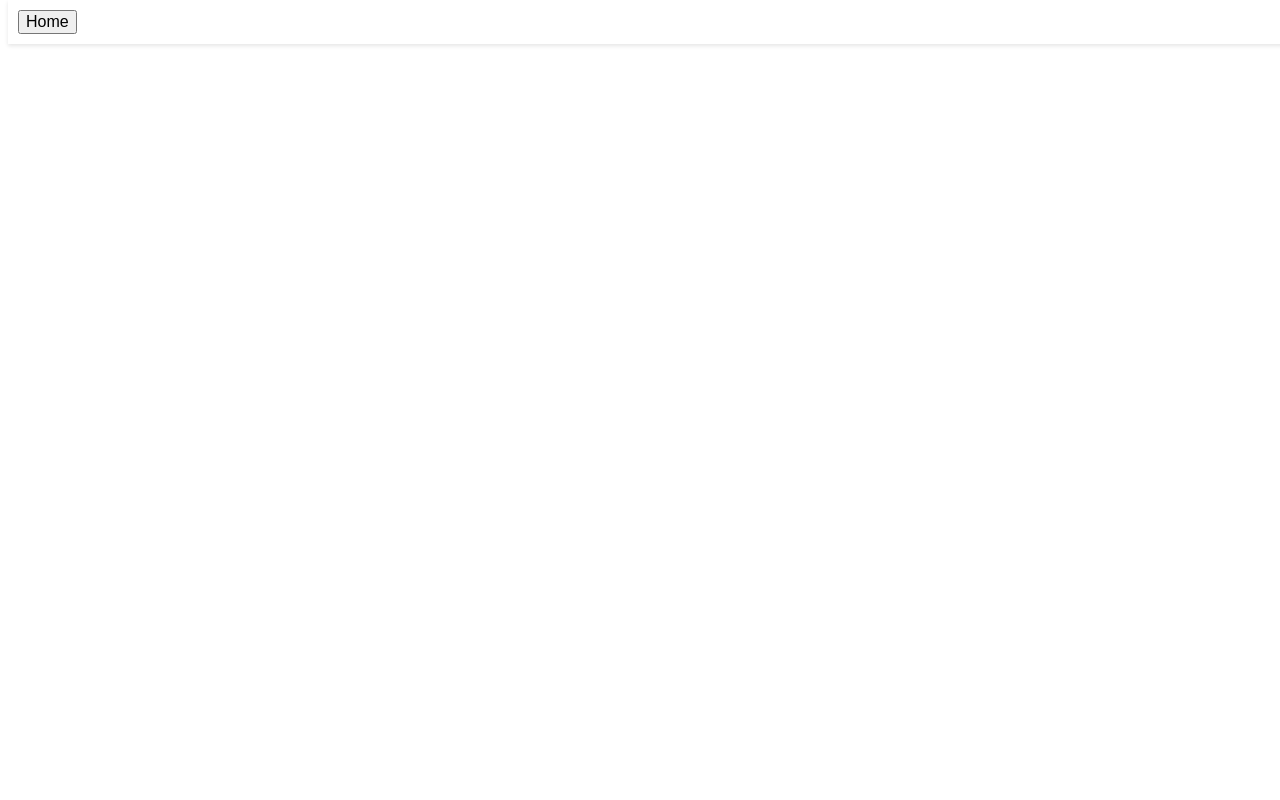
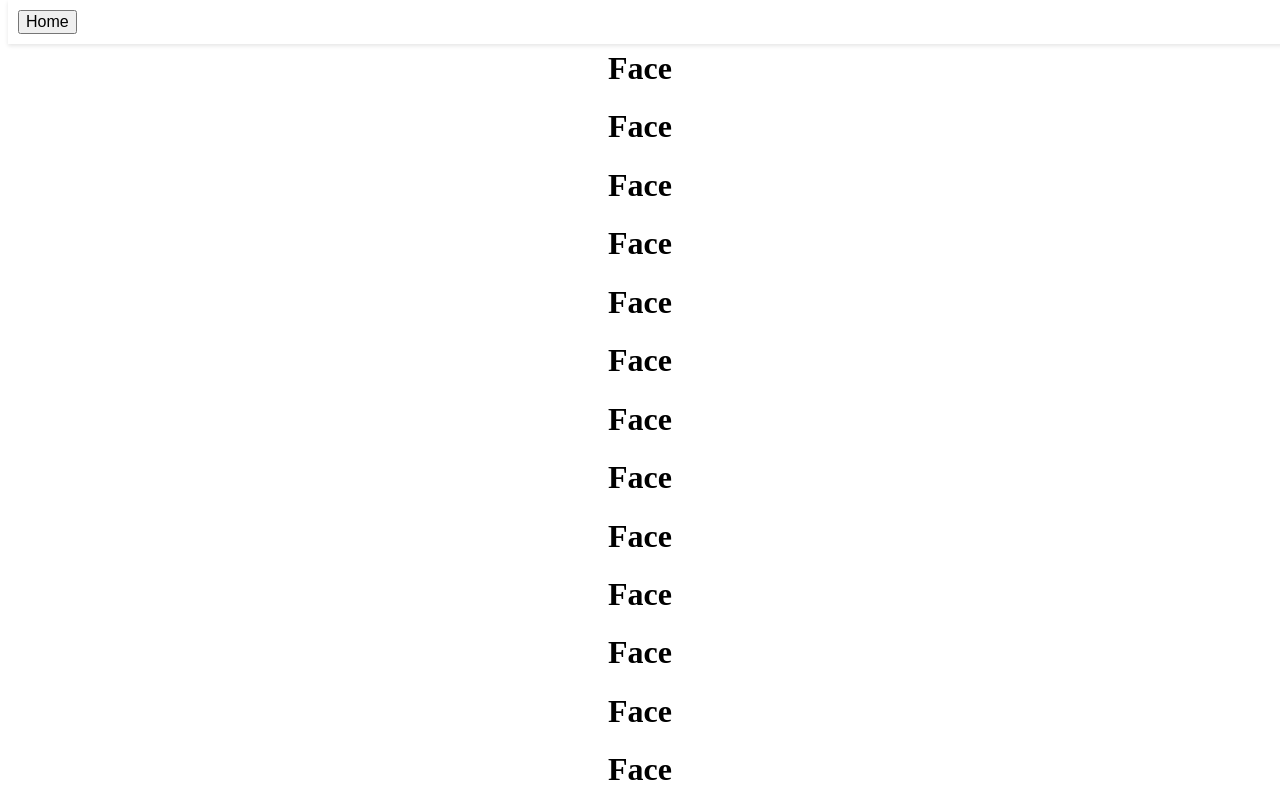
Before and after one commit to DaiaRose/msdv-thesis, a Vue app in the folder 06-vue/vue-app/: page /FaceGrid in a window 1280 px wide. Before the commit this address had no page. Shown: the top 800 px of the page. Built offline with nearby package versions, Linux system fonts and the light colour scheme.

Commit message:
add grid page

```diff
--- a/06-vue/vue-app/src/components/CensorLaws.vue
+++ b/06-vue/vue-app/src/components/CensorLaws.vue
@@ -33,9 +33,6 @@
             :close-on-click-modal="true"
             >
         <p>{{ dialogContent }}</p>
-        <template #footer>
-            <el-button @click="dialogVisible = false">Close</el-button>
-        </template>
         </el-dialog>
 
       </div>
--- /dev/null
+++ b/06-vue/vue-app/src/components/FaceGrid.vue
@@ -0,0 +1,23 @@
+<template>
+  <div class="grid">
+    <div v-for="(row,rowIndex) in 6" :key ="rowIndex">
+        <div v-for="(col,colIndex) in 4" :key="colIndex">
+            <h1>Face</h1>
+        </div>
+    </div>
+
+  </div>
+</template>
+
+<script>
+export default {
+  name: "FaceGrid",
+};
+</script>
+
+<style scoped>
+.grid {
+  text-align: center;
+  margin-top: 50px;
+}
+</style>
--- a/06-vue/vue-app/src/router/index.js
+++ b/06-vue/vue-app/src/router/index.js
@@ -4,6 +4,7 @@ import Home from '../components/Home.vue'
 import TimelineForecastPage from '../components/TimelineForecastPage.vue'
 import CurrentlyStatement from '../components/currentlyStatement.vue'  // New page
 import CensorLaws from '../components/CensorLaws.vue'  // New page
+import FaceGrid from '../components/FaceGrid.vue'  // New page
 
 const routes = [
   {
@@ -28,6 +29,12 @@ const routes = [
     component: CensorLaws,
   },
 
+  {
+    path: '/FaceGrid',
+    name: 'FaceGrid',
+    component: FaceGrid,
+  },
+
 ]
 
 const router = createRouter({
```
